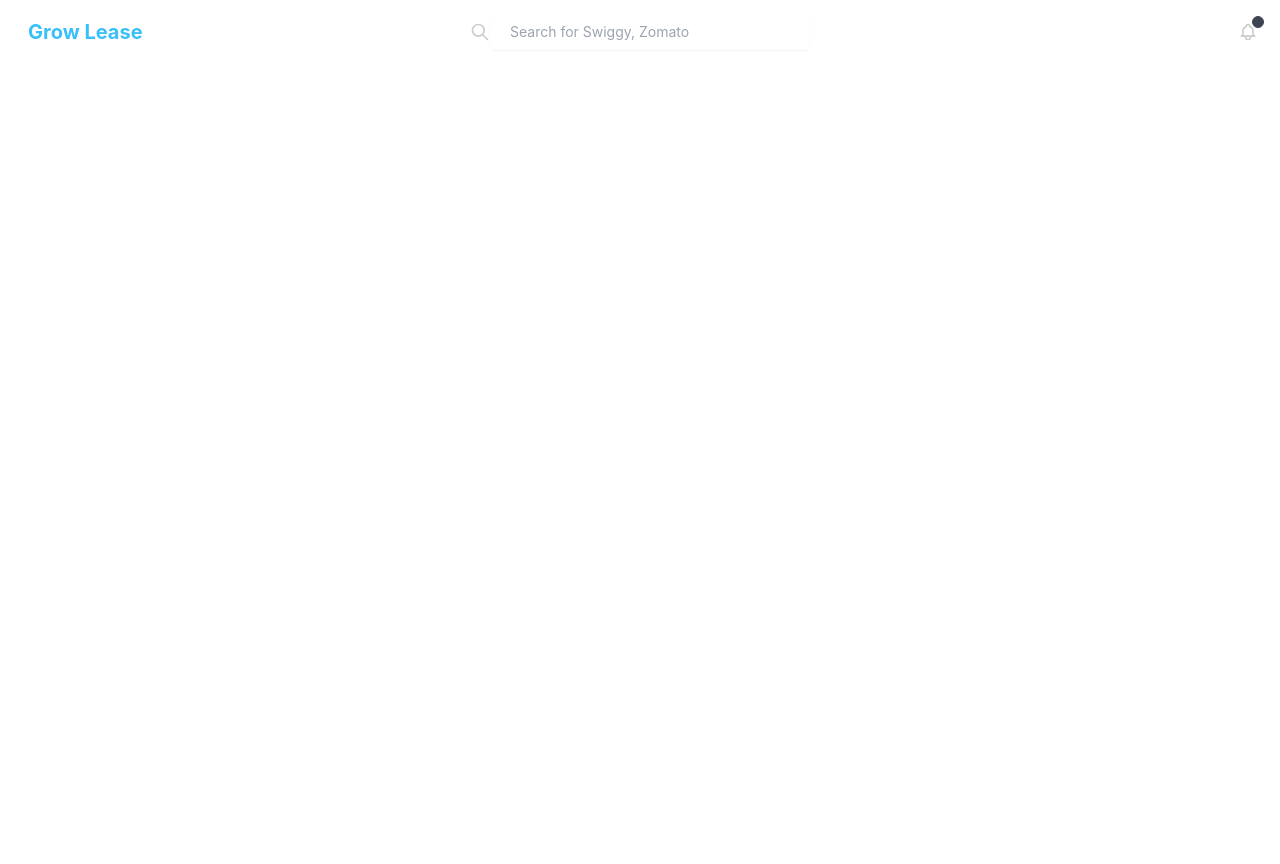
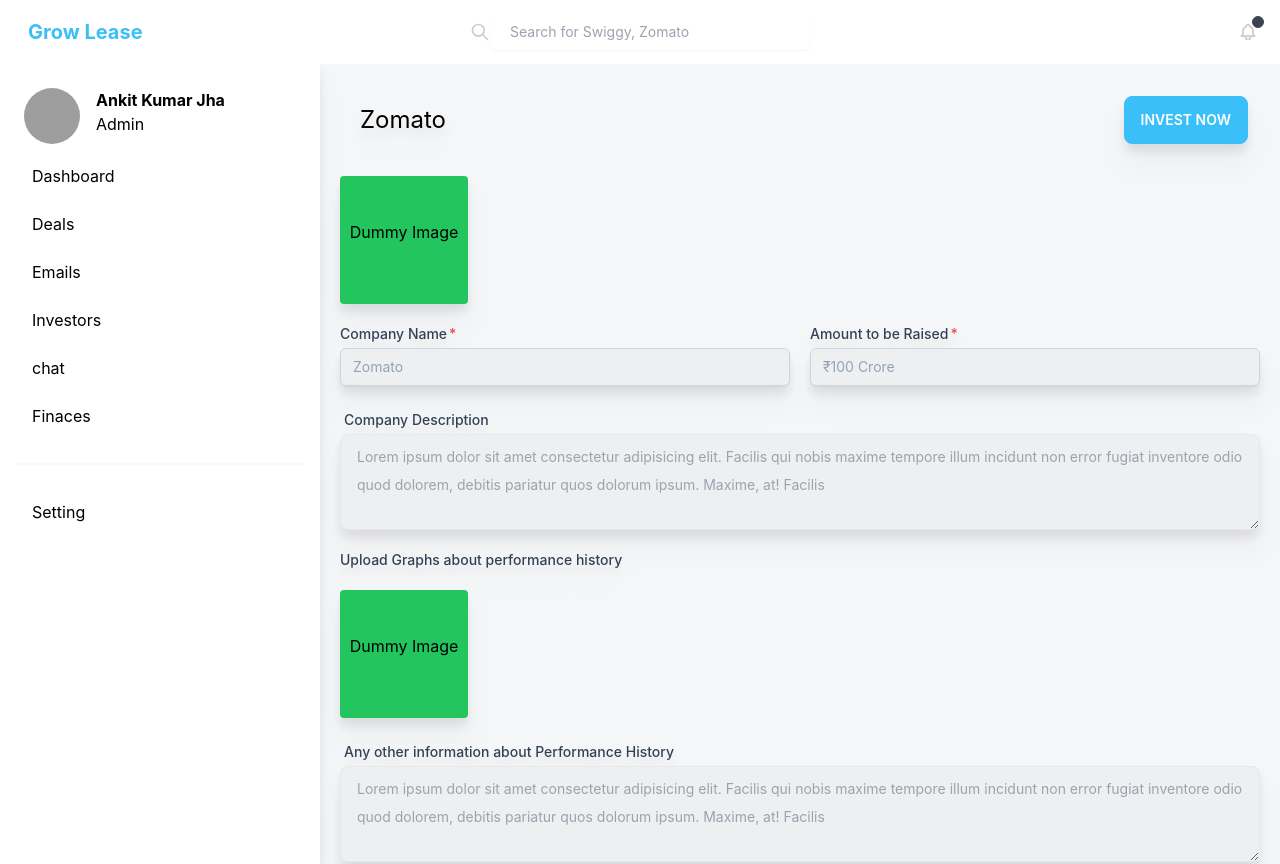
Before and after one commit to mdmitho/Grow-Lease-taks, a React (Create React App) app: page /sidebar/zomato in a window 1280 px wide. Before the commit this address had no page. Before the commit the page ends 800 px from the top, so only its background shows below. Built offline with nearby package versions, Linux system fonts and the light colour scheme; grey boxes are pictures that could not be loaded.

Commit message:
zomato all contant  done

```diff
--- a/package.json
+++ b/package.json
@@ -9,6 +9,7 @@
     "daisyui": "^2.19.1",
     "react": "^18.0.0",
     "react-dom": "^18.0.0",
+    "react-hot-toast": "^2.3.0",
     "react-router-dom": "^6.3.0",
     "react-scripts": "5.0.1",
     "web-vitals": "^2.1.4"
--- a/src/App.js
+++ b/src/App.js
@@ -5,6 +5,7 @@
 import Deals from './Components/Deals/Deals';
 import SearchBar from './Components/SearchBar/SearchBar';
 import AddNewDeal from './Components/AddNewDeal/AddNewDeal';
+import Zomato from './Components/Zomato/Zomato';
 
 
 function App() {
@@ -17,6 +18,7 @@
         <Route path="/sidebar" element={<Sidebar />}>
           <Route path="deals" element={<Deals></Deals>}></Route>
           <Route path="addnewdeal" element={<AddNewDeal></AddNewDeal>}></Route>
+          <Route path="zomato" element={<Zomato></Zomato>}></Route>
         </Route>
       </Routes>
     </div>
--- a/src/Components/Deals/Deals.js
+++ b/src/Components/Deals/Deals.js
@@ -18,7 +18,7 @@
           </div>
         </div>
 
-{/* Table start */}
+        {/* Table start */}
         <div class="overflow-x-auto w-full">
           <table class="table mx-auto">
             {/* <!-- head --> */}
@@ -41,12 +41,14 @@
             </thead>
             <tbody>
               {/* <!-- row 1 --> */}
+
               <tr>
                 <th>
                   <label>
                     <input type="checkbox" class="checkbox" />
                   </label>
                 </th>
+
                 <td>
                   <div class="flex items-center space-x-3">
                     <div class="avatar">
@@ -55,50 +57,24 @@
                       </div>
                     </div>
                     <div>
-                      <div class="font-bold">Hart Hagerty</div>
+                      <Link to="/sidebar/zomato">
+                        {" "}
+                        <div class="font-bold">Hart Hagerty</div>
+                      </Link>
                     </div>
                   </div>
                 </td>
                 <td>
-                  Lorem ipsum dolor sit amet....
+                  <Link to="/sidebar/zomato">Lorem ipsum dolor sit amet....</Link>
                   <br />
                 </td>
+
                 <td>$100 Corore</td>
                 <td>Viow Charts</td>
                 <td>3%</td>
                 <td>3%</td>
                 <td>2 Years</td>
-                <th>
-                  <button class="btn btn-ghost btn-xs">details</button>
-                </th>
-              </tr>
-              <tr>
-                <th>
-                  <label>
-                    <input type="checkbox" class="checkbox" />
-                  </label>
-                </th>
-                <td>
-                  <div class="flex items-center space-x-3">
-                    <div class="avatar">
-                      <div class="w-8 rounded-full">
-                        <img src="https://placeimg.com/192/192/people" />
-                      </div>
-                    </div>
-                    <div>
-                      <div class="font-bold">Hart Hagerty</div>
-                    </div>
-                  </div>
-                </td>
-                <td>
-                  Lorem ipsum dolor sit amet....
-                  <br />
-                </td>
-                <td>$100 Corore</td>
-                <td>Viow Charts</td>
-                <td>3%</td>
-                <td>3%</td>
-                <td>2 Years</td>
+
                 <th>
                   <button class="btn btn-ghost btn-xs">details</button>
                 </th>
--- a/src/Components/SearchBar/SearchBar.js
+++ b/src/Components/SearchBar/SearchBar.js
@@ -5,8 +5,27 @@
       <>
         <div class="navbar bg-base-100 ">
           <div class="navbar-start">
-            <h1 className='text-xl text-info font-bold ml-5'>Grow Lease</h1>
+
+
+            <label for="my-drawer-2" class="btn btn-primary drawer-button lg:hidden">
+                <svg
+                  xmlns="http://www.w3.org/2000/svg"
+                  fill="none"
+                  viewBox="0 0 24 24"
+                  class="inline-block w-5 h-5 stroke-current"
+                >
+                  <path
+                    stroke-linecap="round"
+                    stroke-linejoin="round"
+                    stroke-width="2"
+                    d="M4 6h16M4 12h16M4 18h16"
+                  ></path>
+                </svg>
+              </label>
+
+              <h1 className='text-xl text-info font-bold ml-5'>Grow Lease</h1>
           </div>
+
           <div class="navbar-center">
             <svg
               xmlns="http://www.w3.org/2000/svg"
--- a/src/Components/Sidebar-Nav/Sidebar.js
+++ b/src/Components/Sidebar-Nav/Sidebar.js
@@ -16,22 +16,6 @@
               <Outlet />
               {/* <!-- Page content here --> */}
 
-              <div className=""></div>
-              <label for="my-drawer-2" class="btn btn-primary drawer-button lg:hidden">
-                <svg
-                  xmlns="http://www.w3.org/2000/svg"
-                  fill="none"
-                  viewBox="0 0 24 24"
-                  class="inline-block w-5 h-5 stroke-current"
-                >
-                  <path
-                    stroke-linecap="round"
-                    stroke-linejoin="round"
-                    stroke-width="2"
-                    d="M4 6h16M4 12h16M4 18h16"
-                  ></path>
-                </svg>
-              </label>
             </div>
             <div class="drawer-side ">
               <label for="my-drawer-2" class="drawer-overlay"></label>
--- /dev/null
+++ b/src/Components/Zomato/Zomato.js
@@ -0,0 +1,93 @@
+import React from 'react';
+
+const Zomato = () => {
+    return (
+      <div>
+        <div>
+
+          <div className="flex justify-between m-5">
+            <div className="m-5">
+              <h1 className="text-2xl text-black"> Zomato</h1>
+            </div>
+            <div className="">
+              <button class="btn btn-info m-3 text-white">Invest Now</button>
+            </div>
+          </div>
+
+          <div className="w-32 h-32 bg-green-500 rounded m-5">
+            <h1 className=" text-black pt-11">Dummy Image</h1>
+          </div>
+
+
+
+          <div className="flex justify-between mx-5">
+            <div className="w-full mr-5 text-left">
+              <label class="block">
+                <span class="after:content-['*'] after:ml-0.5 after:text-red-500 block text-sm font-medium text-slate-700">
+                  Company Name
+                </span>
+                <input
+                  type="email"
+                  name="email"
+                  class="mt-1 px-3 py-2 bg-accent border shadow-sm border-slate-300 placeholder-slate-400 focus:outline-none focus:border-sky-500 focus:ring-sky-500 block w-full rounded-md sm:text-sm focus:ring-1"
+                  placeholder="Zomato"
+                />
+              </label>
+            </div>
+            <div className="w-full  text-left">
+              <label class="block">
+                <span class="after:content-['*'] after:ml-0.5 after:text-red-500 block text-sm font-medium text-slate-700">
+                  Amount to be Raised
+                </span>
+                <input
+                  type="number"
+                  name="email"
+                  class="mt-1 px-3 py-2 bg-accent border shadow-sm border-slate-300 placeholder-slate-400 focus:outline-none focus:border-sky-500 focus:ring-sky-500 block w-full rounded-md sm:text-sm focus:ring-1"
+                  placeholder="₹100 Crore"
+                />
+              </label>
+            </div>
+          </div>
+
+          <div class="form-control m-5">
+            <label class="block text-left m-1">
+              <span class=" after:ml-0.5 after:text-red-500 block text-sm font-medium text-slate-700">
+                Company Description
+              </span>
+            </label>
+            <textarea
+              class="textarea textarea-bordered bg-accent h-24"
+              placeholder="Lorem ipsum dolor sit amet consectetur adipisicing elit. Facilis qui nobis maxime tempore illum incidunt non error fugiat inventore odio quod dolorem, debitis pariatur quos dolorum ipsum. Maxime, at! Facilis"
+            ></textarea>
+          </div>
+
+          <div className="pl-5">
+            <label class="block text-left ">
+              <span class=" after:ml-0.5 after:text-red-500 block text-sm font-medium text-slate-700">
+                Upload Graphs about performance history
+              </span>
+            </label>
+          </div>
+
+          <div className="w-32 h-32 bg-green-500 rounded m-5">
+            <h1 className=" text-black pt-11">Dummy Image</h1>
+          </div>
+
+
+          <div class="form-control m-5">
+            <label class="block text-left m-1">
+              <span class=" after:ml-0.5 block text-sm font-medium text-slate-700">
+                Any other information about Performance History
+              </span>
+            </label>
+            <textarea
+              class="textarea textarea-bordered bg-accent h-24"
+              placeholder="Lorem ipsum dolor sit amet consectetur adipisicing elit. Facilis qui nobis maxime tempore illum incidunt non error fugiat inventore odio quod dolorem, debitis pariatur quos dolorum ipsum. Maxime, at! Facilis"
+            ></textarea>
+          </div>
+        </div>
+      </div>
+    );
+};
+
+export default Zomato;
```
Also changed, not shown: src/Components/AddNewDeal/AddNewDeal.js (+60 -7 lines), 1 other file (tests, documents, lock files or other folders).
